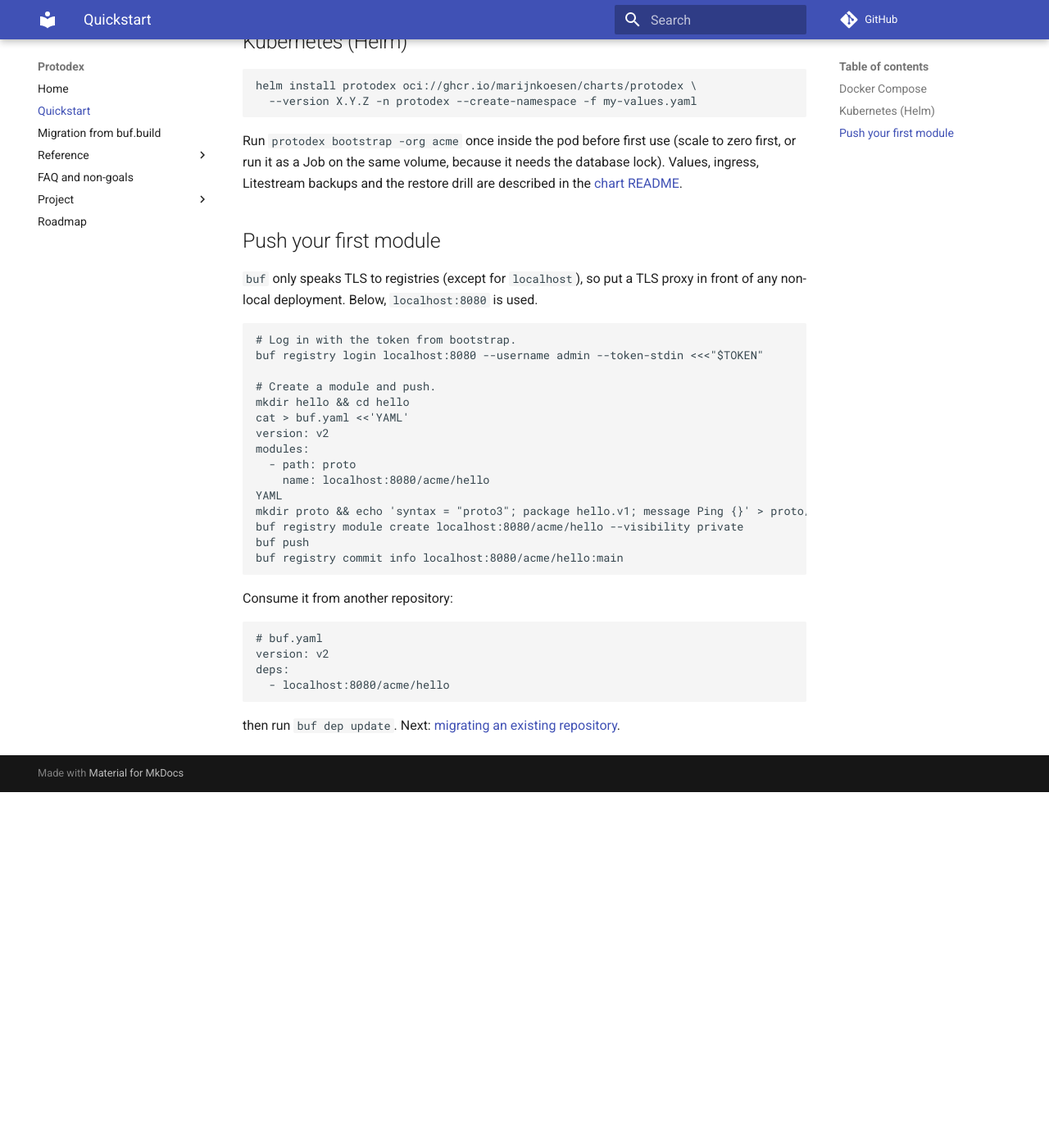
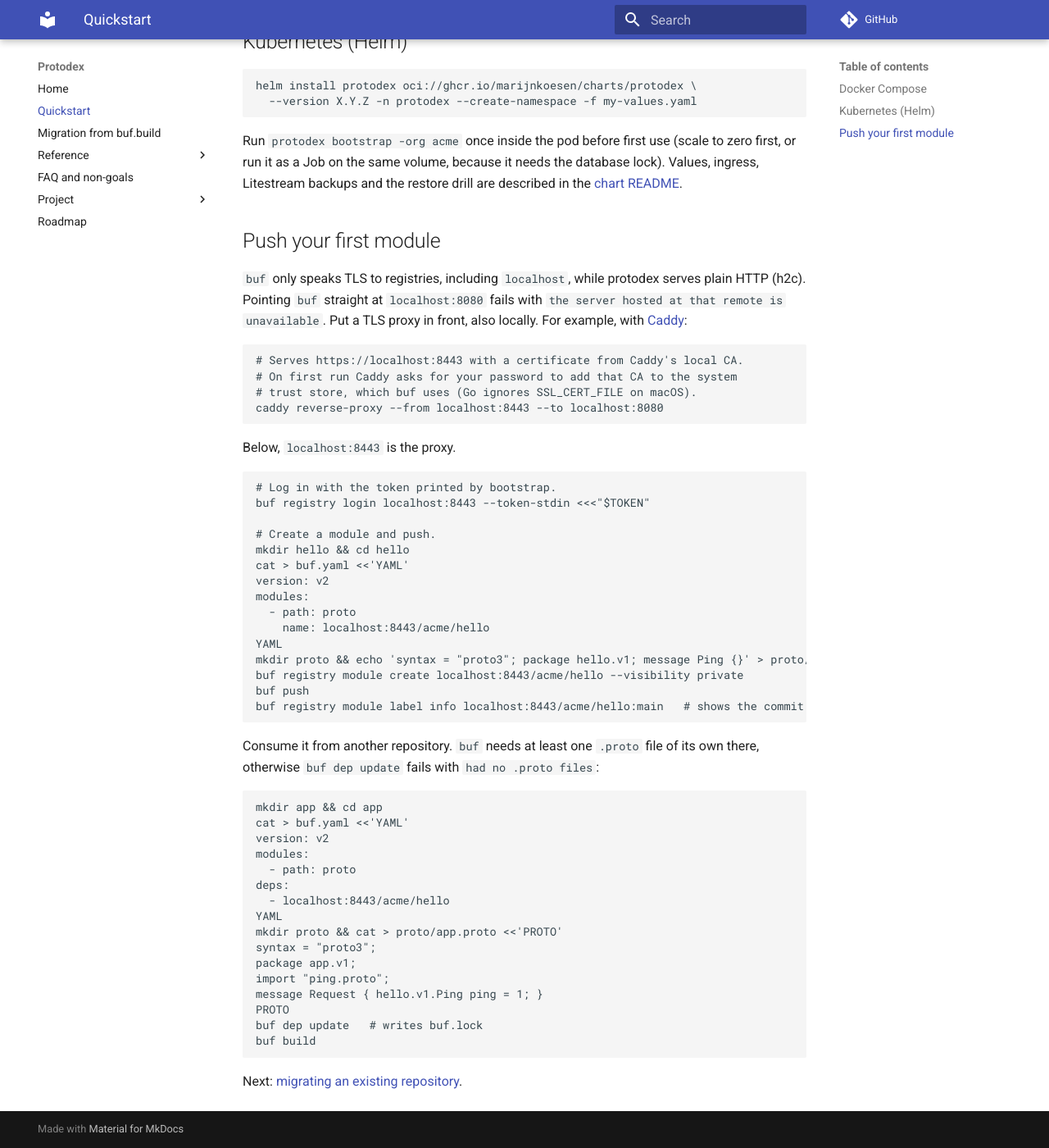
Before and after one commit to MarijnKoesen/protodex, an MkDocs documentation site: the page built from docs/quickstart.md, in a window 1280 px wide and 1400 px high, scrolled down 645 px. Shown: the whole window at 82% size. Built offline with MkDocs 1.6.1 and Material for MkDocs 9.7.7, drawn with Linux system fonts in a browser that asks for light colours; comment, search, counter and statistics services are not loaded; before the commit the page ends 1611 px from its top, so only the background shows below that.

Commit message:
docs: fix the buf commands in the quickstart
- buf always uses TLS, also for localhost: put a proxy (Caddy) in front
  and use localhost:8443.
- Drop the deprecated `--username` login flag.
- `buf registry commit info` is deprecated; use `module commit info`
  for commits and `module label info` for labels.
- The consumer example needs its own .proto file, otherwise
  `buf dep update` fails with "had no .proto files".

Co-Authored-By: Claude Opus 5.5 <noreply@anthropic.com>
Signed-off-by: Marijn Koesen <github@koesen.nl>

````diff
--- a/docs/quickstart.md
+++ b/docs/quickstart.md
@@ -39,12 +39,23 @@ are described in the
 
 ## Push your first module
 
-`buf` only speaks TLS to registries (except for `localhost`), so put a TLS
-proxy in front of any non-local deployment. Below, `localhost:8080` is used.
+`buf` only speaks TLS to registries, including `localhost`, while protodex
+serves plain HTTP (h2c). Pointing `buf` straight at `localhost:8080` fails
+with `the server hosted at that remote is unavailable`. Put a TLS proxy in
+front, also locally. For example, with [Caddy](https://caddyserver.com):
 
 ```sh
-# Log in with the token from bootstrap.
-buf registry login localhost:8080 --username admin --token-stdin <<<"$TOKEN"
+# Serves https://localhost:8443 with a certificate from Caddy's local CA.
+# On first run Caddy asks for your password to add that CA to the system
+# trust store, which buf uses (Go ignores SSL_CERT_FILE on macOS).
+caddy reverse-proxy --from localhost:8443 --to localhost:8080
+```
+
+Below, `localhost:8443` is the proxy.
+
+```sh
+# Log in with the token printed by bootstrap.
+buf registry login localhost:8443 --token-stdin <<<"$TOKEN"
 
 # Create a module and push.
 mkdir hello && cd hello
@@ -52,21 +63,34 @@ cat > buf.yaml <<'YAML'
 version: v2
 modules:
   - path: proto
-    name: localhost:8080/acme/hello
+    name: localhost:8443/acme/hello
 YAML
 mkdir proto && echo 'syntax = "proto3"; package hello.v1; message Ping {}' > proto/ping.proto
-buf registry module create localhost:8080/acme/hello --visibility private
+buf registry module create localhost:8443/acme/hello --visibility private
 buf push
-buf registry commit info localhost:8080/acme/hello:main
+buf registry module label info localhost:8443/acme/hello:main   # shows the commit `main` points to
 ```
 
-Consume it from another repository:
+Consume it from another repository. `buf` needs at least one `.proto` file
+of its own there, otherwise `buf dep update` fails with `had no .proto files`:
 
-```yaml
-# buf.yaml
+```sh
+mkdir app && cd app
+cat > buf.yaml <<'YAML'
 version: v2
+modules:
+  - path: proto
 deps:
-  - localhost:8080/acme/hello
+  - localhost:8443/acme/hello
+YAML
+mkdir proto && cat > proto/app.proto <<'PROTO'
+syntax = "proto3";
+package app.v1;
+import "ping.proto";
+message Request { hello.v1.Ping ping = 1; }
+PROTO
+buf dep update   # writes buf.lock
+buf build
 ```
 
-then run `buf dep update`. Next: [migrating an existing repository](migration.md).
+Next: [migrating an existing repository](migration.md).
````
Also changed, not shown: docs/migration.md (+1 -1 lines), docs/mirror.md (+1 -1 lines), docs/push.md (+1 -1 lines).
